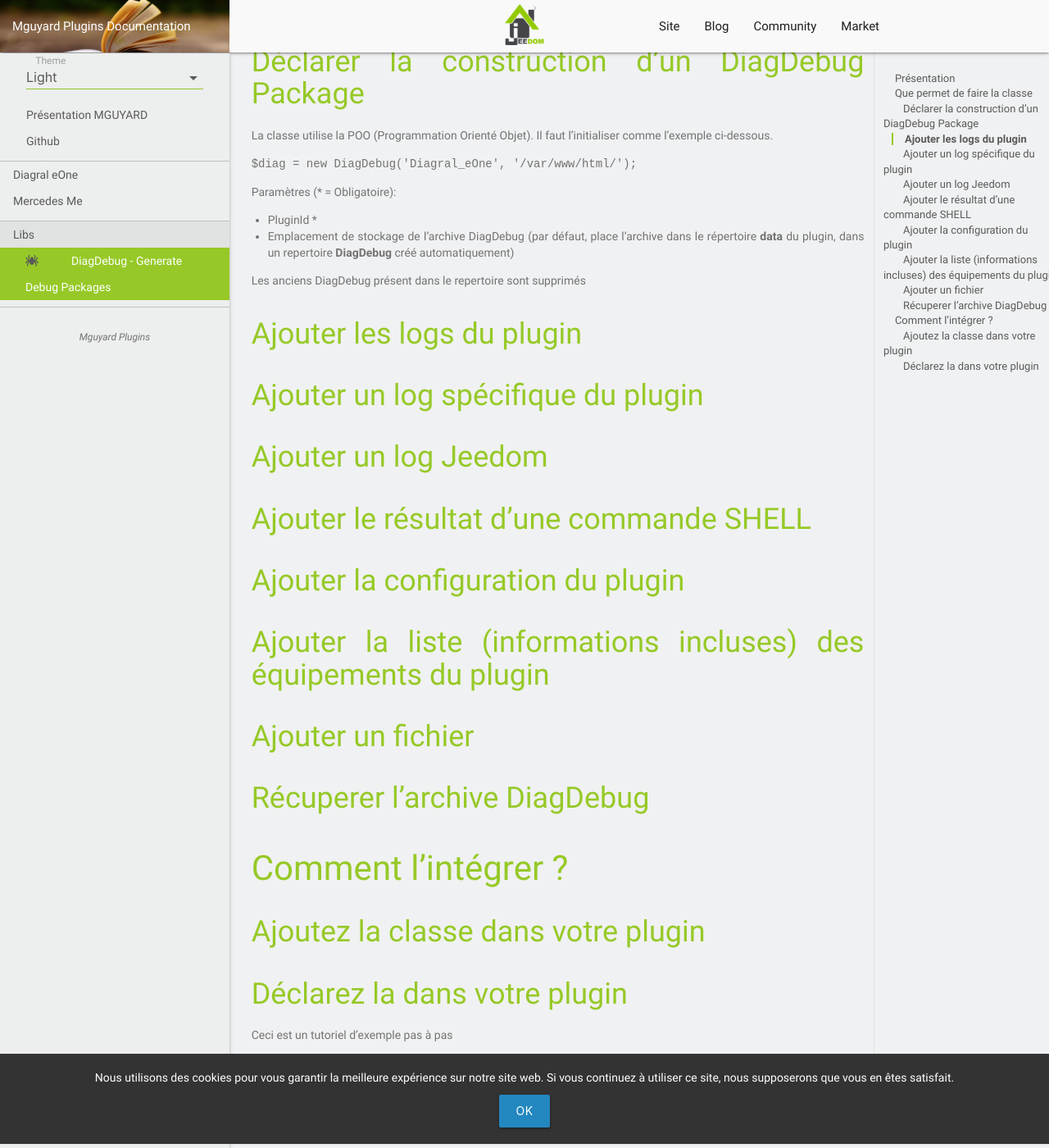
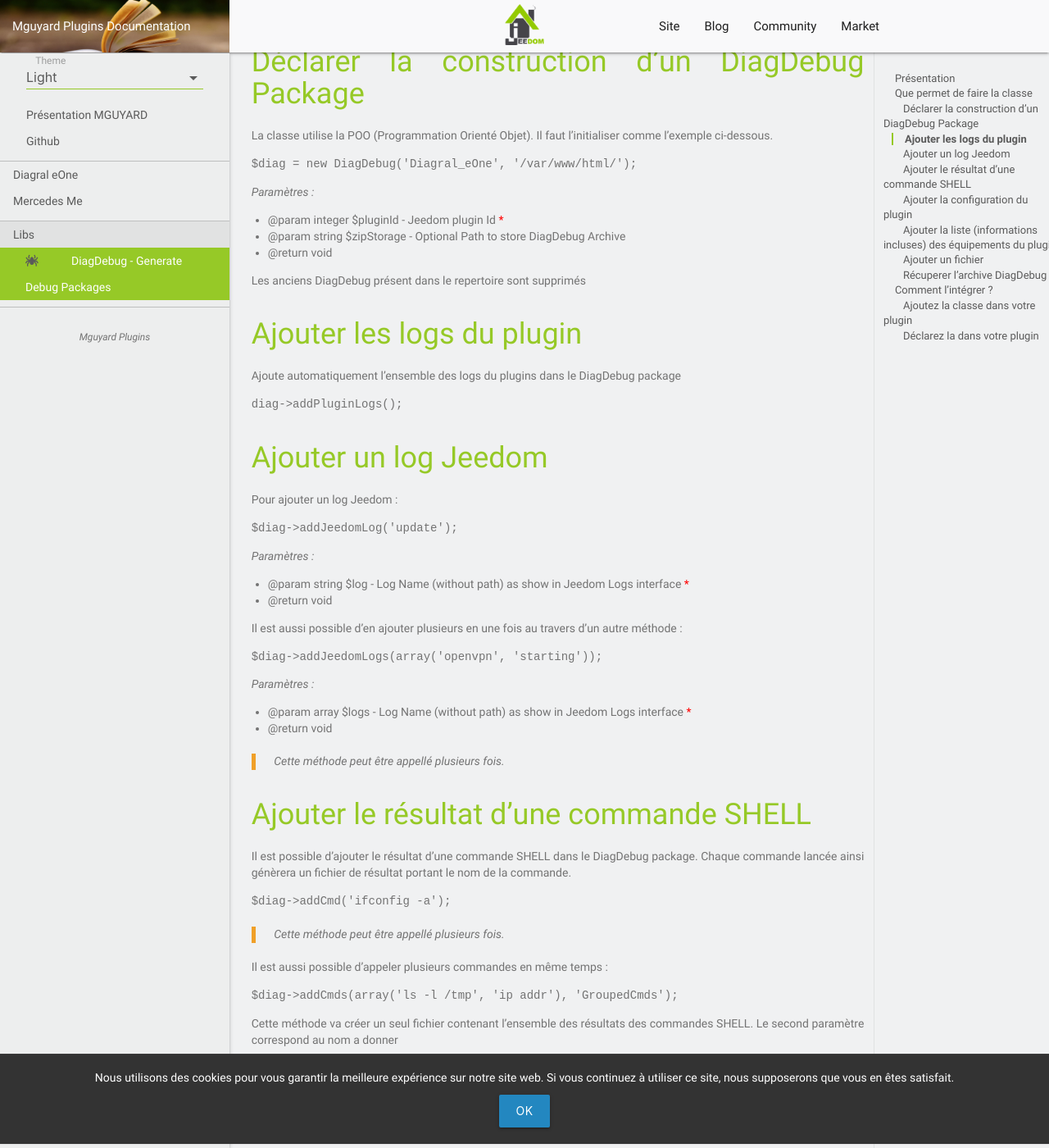
Before and after one commit to mguyard/Jeedom-Documentations, a Jekyll site: the page built from fr_FR/Libs/DiagDebug/documentation.md, in a window 1280 px wide and 1400 px high, scrolled down 370 px. Shown: the whole window at 82% size. Built offline with Jekyll 4.4.1, drawn with Linux system fonts in a browser that asks for light colours; our own code applies the rules of GitHub Pages for plain Markdown files.

Commit message:
Ajout de DiagDebug doc - Draft

```diff
--- a/fr_FR/Libs/DiagDebug/documentation.md
+++ b/fr_FR/Libs/DiagDebug/documentation.md
@@ -14,19 +14,55 @@
 
 ``$diag = new DiagDebug('Diagral_eOne', '/var/www/html/');``
 
-Paramètres (* = Obligatoire):
-* PluginId *
-* Emplacement de stockage de l'archive DiagDebug (par défaut, place l'archive dans le répertoire __data__ du plugin, dans un repertoire __DiagDebug__ créé automatiquement)
+_Paramètres :_
+* @param integer $pluginId - Jeedom plugin Id <span style="color:red">*</span>
+* @param string $zipStorage - Optional Path to store DiagDebug Archive
+* @return void
 
 Les anciens DiagDebug présent dans le repertoire sont supprimés
 
 ## Ajouter les logs du plugin
 
-## Ajouter un log spécifique du plugin
+Ajoute automatiquement l'ensemble des logs du plugins dans le DiagDebug package
+
+``diag->addPluginLogs();``
 
 ## Ajouter un log Jeedom
 
+Pour ajouter un log Jeedom :
+
+``$diag->addJeedomLog('update');``
+
+_Paramètres :_
+* @param string $log - Log Name (without path) as show in Jeedom Logs interface <span style="color:red">*</span>
+* @return void
+
+Il est aussi possible d'en ajouter plusieurs en une fois au travers d'un autre méthode :
+
+``$diag->addJeedomLogs(array('openvpn', 'starting'));``
+
+_Paramètres :_
+* @param array $logs - Log Name (without path) as show in Jeedom Logs interface <span style="color:red">*</span>
+* @return void
+
+> _Cette méthode peut être appellé plusieurs fois._
+
 ## Ajouter le résultat d'une commande SHELL
+
+Il est possible d'ajouter le résultat d'une commande SHELL dans le DiagDebug package. Chaque commande lancée ainsi génèrera un fichier de résultat portant le nom de la commande.
+
+``$diag->addCmd('ifconfig -a');``
+
+> _Cette méthode peut être appellé plusieurs fois._
+
+Il est aussi possible d'appeler plusieurs commandes en même temps :
+
+``$diag->addCmds(array('ls -l /tmp', 'ip addr'), 'GroupedCmds');``
+
+Cette méthode va créer un seul fichier contenant l'ensemble des résultats des commandes SHELL.
+Le second paramètre correspond au nom a donner
+
+> _Cette méthode peut être appellé plusieurs fois._
 
 ## Ajouter la configuration du plugin
 
```
